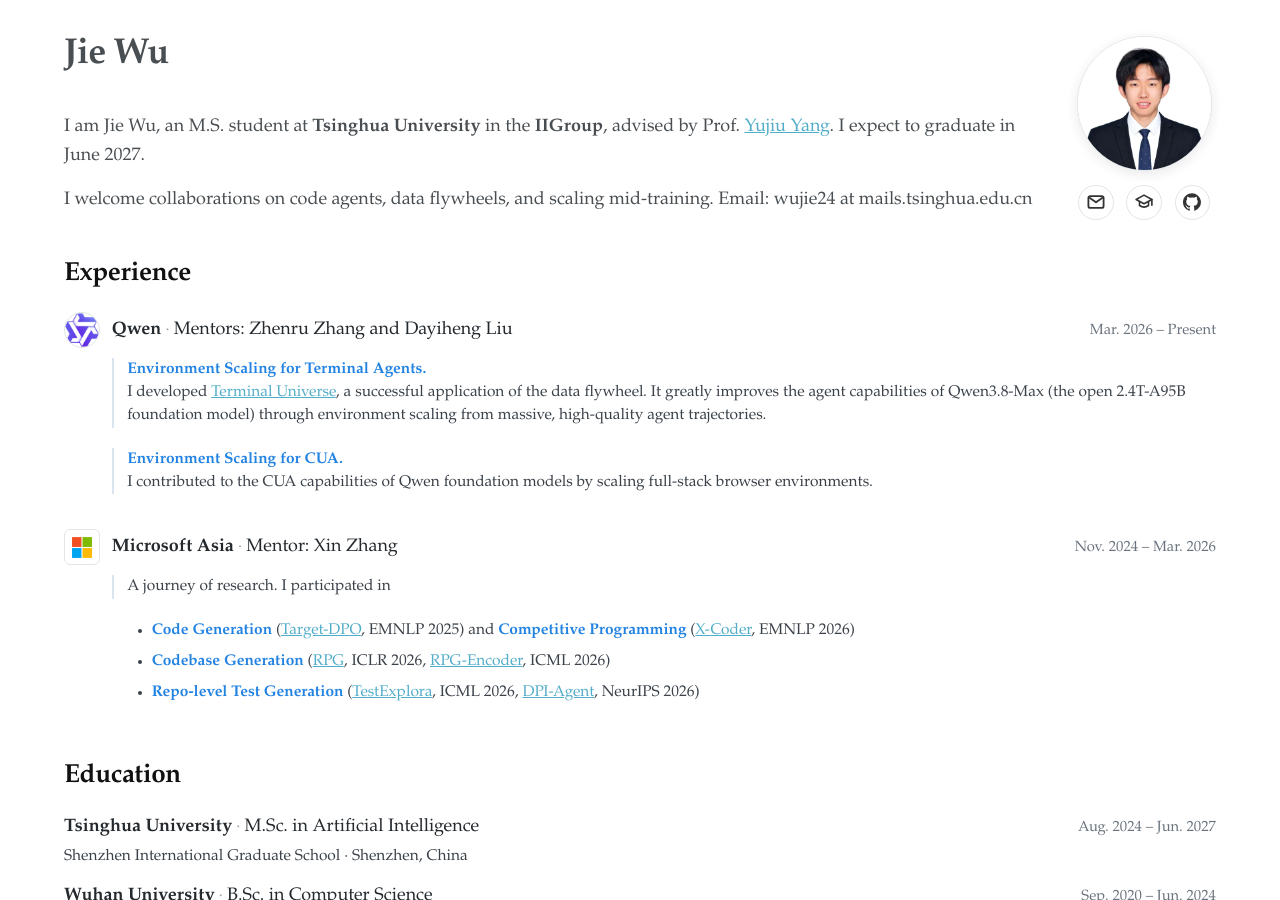
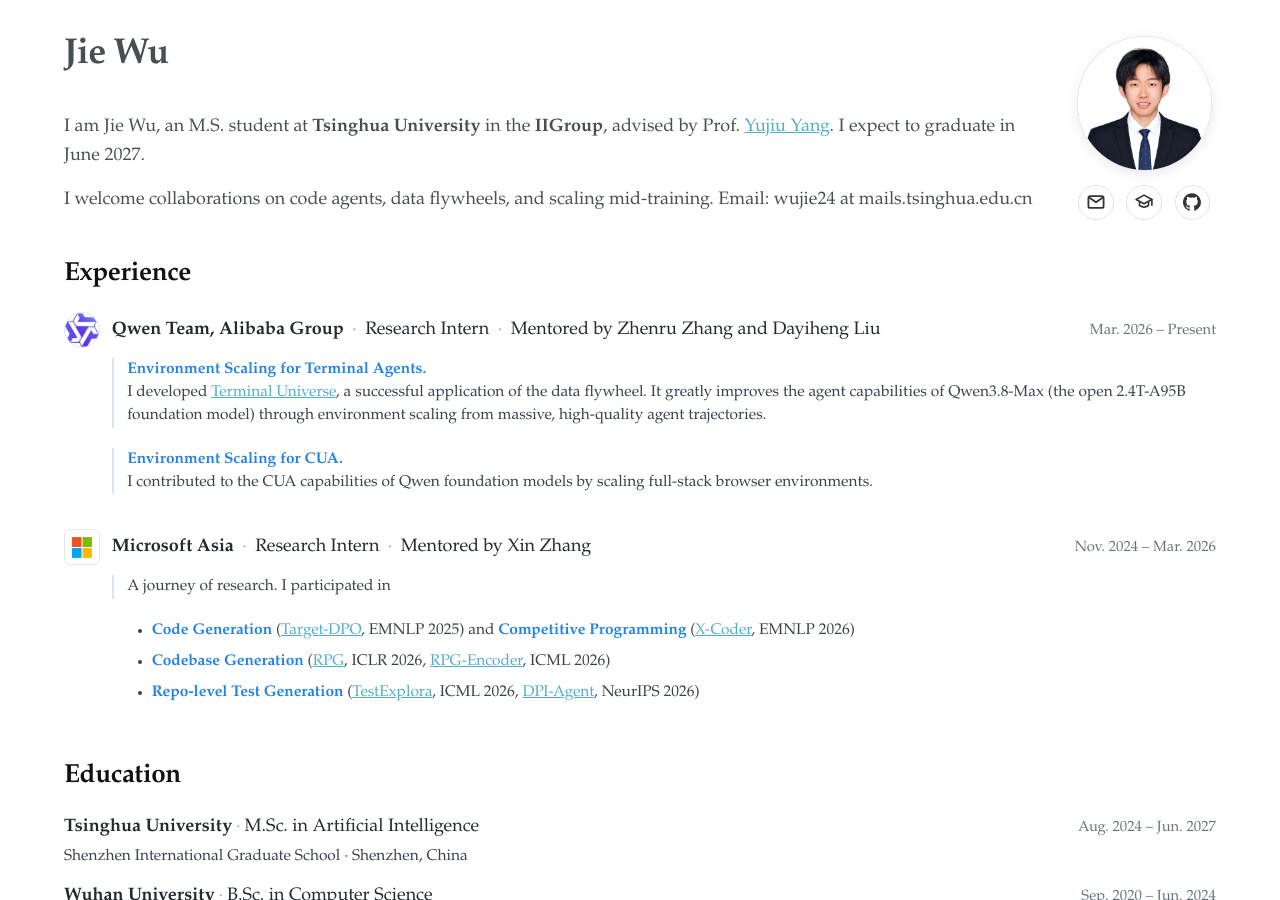
Before and after one commit to JieWu02/JieWu02.github.io, a Jekyll site: the page built from _pages/about.md, in a window 1280 px wide and 900 px high. Built offline with Jekyll 4.4.1, drawn with Linux system fonts in a browser that asks for light colours.

Commit message:
Clarify research internship roles and mentorship

```diff
--- a/_pages/about.md
+++ b/_pages/about.md
@@ -32,7 +32,7 @@ redirect_from:
       <div class="timeline-item__header">
         <img class="timeline-item__logo timeline-item__logo--qwen" src="/images/brands/qwen-logo.png" alt="Qwen logo">
         <div class="timeline-item__identity">
-          <h3 class="timeline-item__title"><span class="timeline-item__org">Qwen</span><span class="timeline-item__separator">·</span><span class="timeline-item__focus">Mentors: Zhenru Zhang and Dayiheng Liu</span></h3>
+          <h3 class="timeline-item__title"><span class="timeline-item__org">Qwen Team, Alibaba Group</span><span class="timeline-item__separator"> · </span><span class="timeline-item__focus">Research Intern</span><span class="timeline-item__separator"> · </span><span class="timeline-item__focus">Mentored by Zhenru Zhang and Dayiheng Liu</span></h3>
           <time class="timeline-item__date">Mar. 2026 – Present</time>
         </div>
       </div>
@@ -46,7 +46,7 @@ redirect_from:
       <div class="timeline-item__header">
         <img class="timeline-item__logo timeline-item__logo--microsoft" src="/images/brands/microsoft-logo.svg" alt="Microsoft logo">
         <div class="timeline-item__identity">
-          <h3 class="timeline-item__title"><span class="timeline-item__org">Microsoft Asia</span><span class="timeline-item__separator">·</span><span class="timeline-item__focus">Mentor: Xin Zhang</span></h3>
+          <h3 class="timeline-item__title"><span class="timeline-item__org">Microsoft Asia</span><span class="timeline-item__separator"> · </span><span class="timeline-item__focus">Research Intern</span><span class="timeline-item__separator"> · </span><span class="timeline-item__focus">Mentored by Xin Zhang</span></h3>
           <time class="timeline-item__date">Nov. 2024 – Mar. 2026</time>
         </div>
       </div>
```
